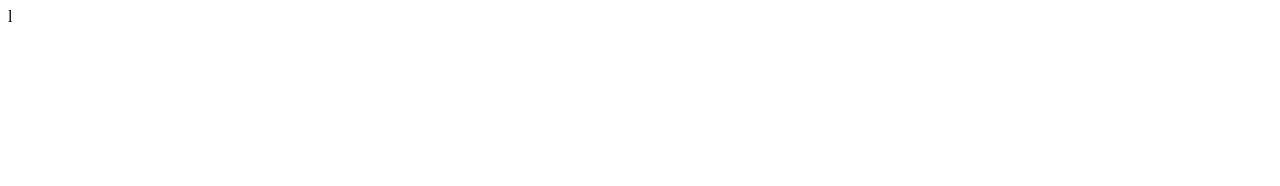
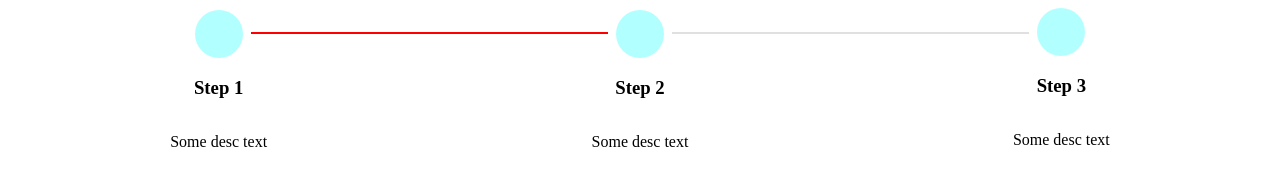
Before and after one commit to ag502/step-component, a plain HTML site: page index.html in a window 1280 px wide. Drawn offline with Linux system fonts and the light colour scheme.

Commit message:
feature : horizontal stepper ex1

```diff
--- a/index.html
+++ b/index.html
@@ -8,6 +8,19 @@
     <title>Stepper</title>
 </head>
 <body>
-
+    <ol class="c-stepper">
+        <li class="c-stepper__item">
+            <h3 class="c-stepper__title">Step 1</h3>
+            <p class="c-stepper__desc">Some desc text</p>
+        </li>
+        <li class="c-stepper__item">
+            <h3 class="c-stepper__title">Step 2</h3>
+            <p class="c-stepper__desc">Some desc text</p>
+        </li>
+        <li class="c-stepper__item">
+            <h3 class="c-stepper__title">Step 3</h3>
+            <p class="c-stepper__desc">Some desc text</p>
+        </li>
+    </ol>
 </body>
-</html>l
+</html>
--- a/style.css
+++ b/style.css
@@ -0,0 +1,44 @@
+.c-stepper {
+    display: flex;
+    flex-wrap: wrap;
+    margin: 0;
+    padding: 0;
+}
+
+.c-stepper__item {
+    flex: 1;
+    display: flex;
+    flex-direction: column;
+    text-align: center;
+}
+
+.c-stepper__item:before {
+    --size: 3rem;
+    content: '';
+    position: relative;
+    z-index: 1;
+    display: block;
+    width: var(--size);
+    height: var(--size);
+    border-radius: 50%;
+    margin: 0 auto;
+    background-color: aqua;
+    opacity: 0.3;
+}
+
+.c-stepper__item:not(:last-child):after {
+    --spacing: 8px;
+    content: '';
+    height: 2px;
+    background-color: #e0e0e0;
+    order: -1;
+    position:relative;
+    top: 1.5rem;
+    /* left: 50%; */
+    left: calc(50% + 24px + var(--spacing));
+    width: calc(100% - 3rem - var(--spacing) - var(--spacing));
+}
+
+.c-stepper__item:first-child:after {
+    background-color: red;
+}
```
